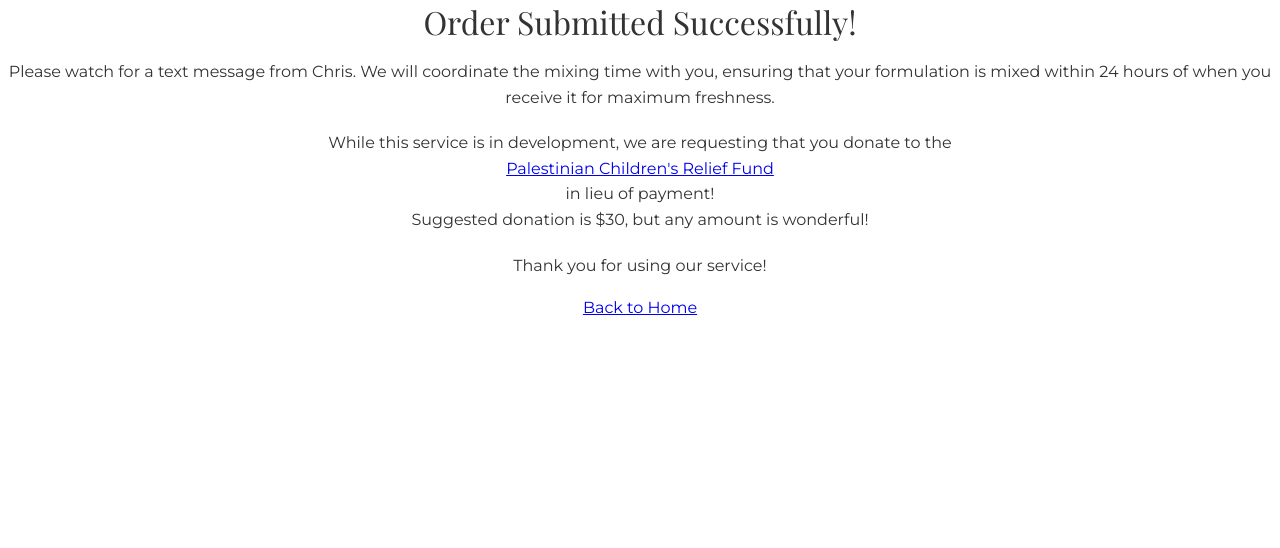
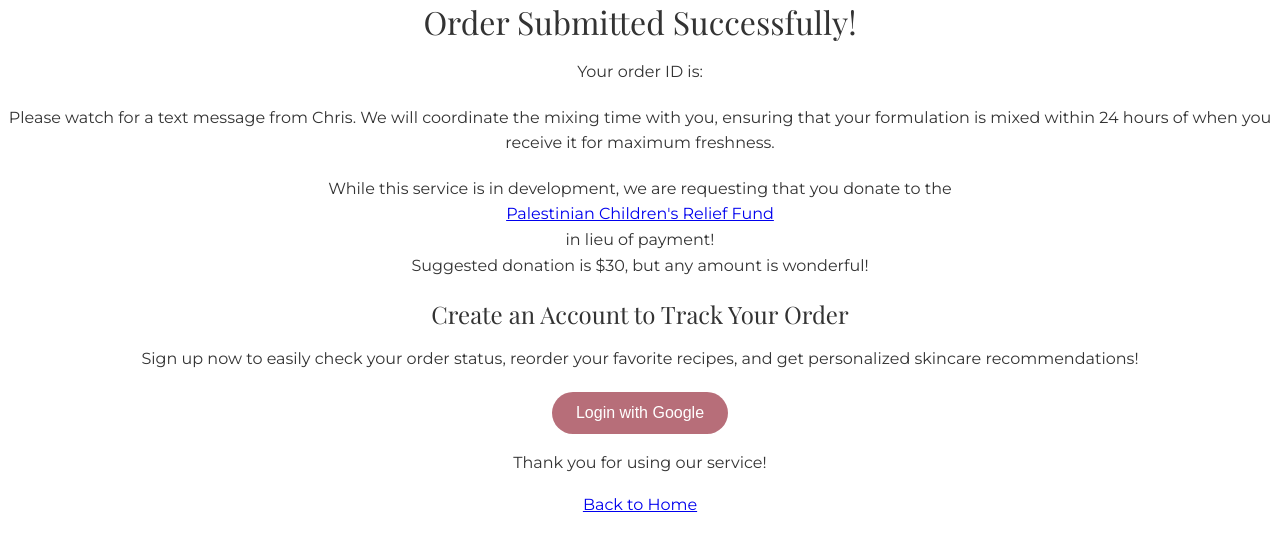
Before and after one commit to cwkoss/skincare, a React (Create React App) app: page /#/order-success in a window 1280 px wide. Shown: the top 548 px of the page. Built offline with nearby package versions, Linux system fonts and the light colour scheme; no server answers.

Commit message:
Allow user to login at Order Success page

```diff
--- a/src/OrderFormulation.js
+++ b/src/OrderFormulation.js
@@ -58,14 +58,17 @@ function OrderFormulation() {
                 waitlist: !inSeattleArea,
                 location: userLocation,
                 note,
-                variationRequest: state.variationRequest // Add this line
+                variationRequest: state.variationRequest
             });
             console.log("Order submitted");
 
             // Update the session with the new orderId
             await updateSession({ orderId });
 
-            navigate('/order-success');
+            // Check if user is logged in
+            const isLoggedIn = checkUserLoggedIn(); // TODO: Implement this function
+
+            navigate('/order-success', { state: { orderId, isLoggedIn } });
         } catch (err) {
             console.error("Error submitting order: ", err);
             setHasError(true);
--- a/src/OrderSuccess.js
+++ b/src/OrderSuccess.js
@@ -1,12 +1,28 @@
 import React from 'react';
-import { Link } from 'react-router-dom';
+import { Link, useLocation } from 'react-router-dom';
+import { useUser } from './UserContext';
+import Login from './Login';
 
 function OrderSuccess() {
+    const location = useLocation();
+    const { orderId, isLoggedIn } = location.state || {};
+    const { user } = useUser();
+
     return (
-        <div className="order-success body-container" style={{"text-align": "center"}}>
+        <div className="order-success body-container" style={{"textAlign": "center"}}>
             <h2>Order Submitted Successfully!</h2>
+            <p>Your order ID is: {orderId}</p>
             <p>Please watch for a text message from Chris. We will coordinate the mixing time with you, ensuring that your formulation is mixed within 24 hours of when you receive it for maximum freshness.</p>
             <p>While this service is in development, we are requesting that you donate to the <br /><a href="https://www.pcrf.net/">Palestinian Children's Relief Fund</a> <br />in lieu of payment!<br />Suggested donation is $30, but any amount is wonderful!</p>
+
+            {!isLoggedIn && (
+                <div>
+                    <h3>Create an Account to Track Your Order</h3>
+                    <p>Sign up now to easily check your order status, reorder your favorite recipes, and get personalized skincare recommendations!</p>
+                    <Login />
+                </div>
+            )}
+
             <p>Thank you for using our service!</p>
             <Link to="/">Back to Home</Link>
         </div>
```
